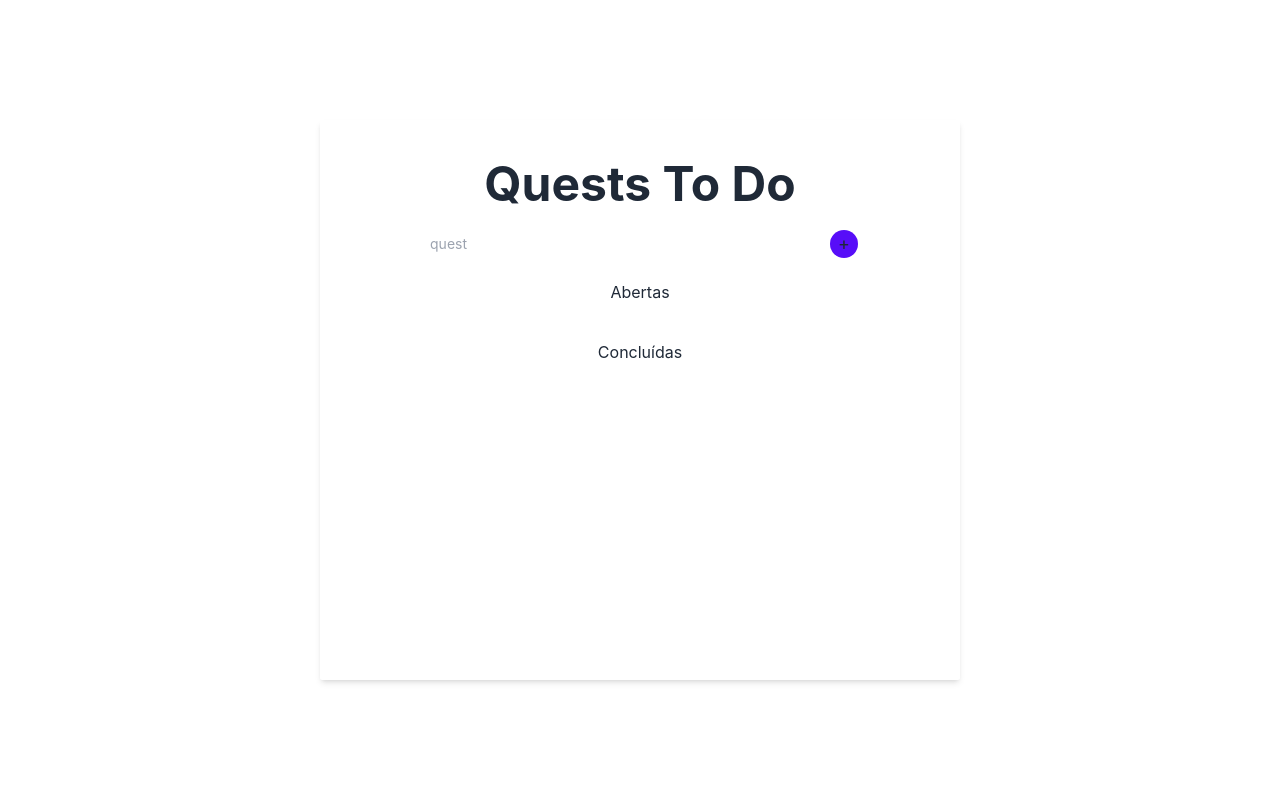
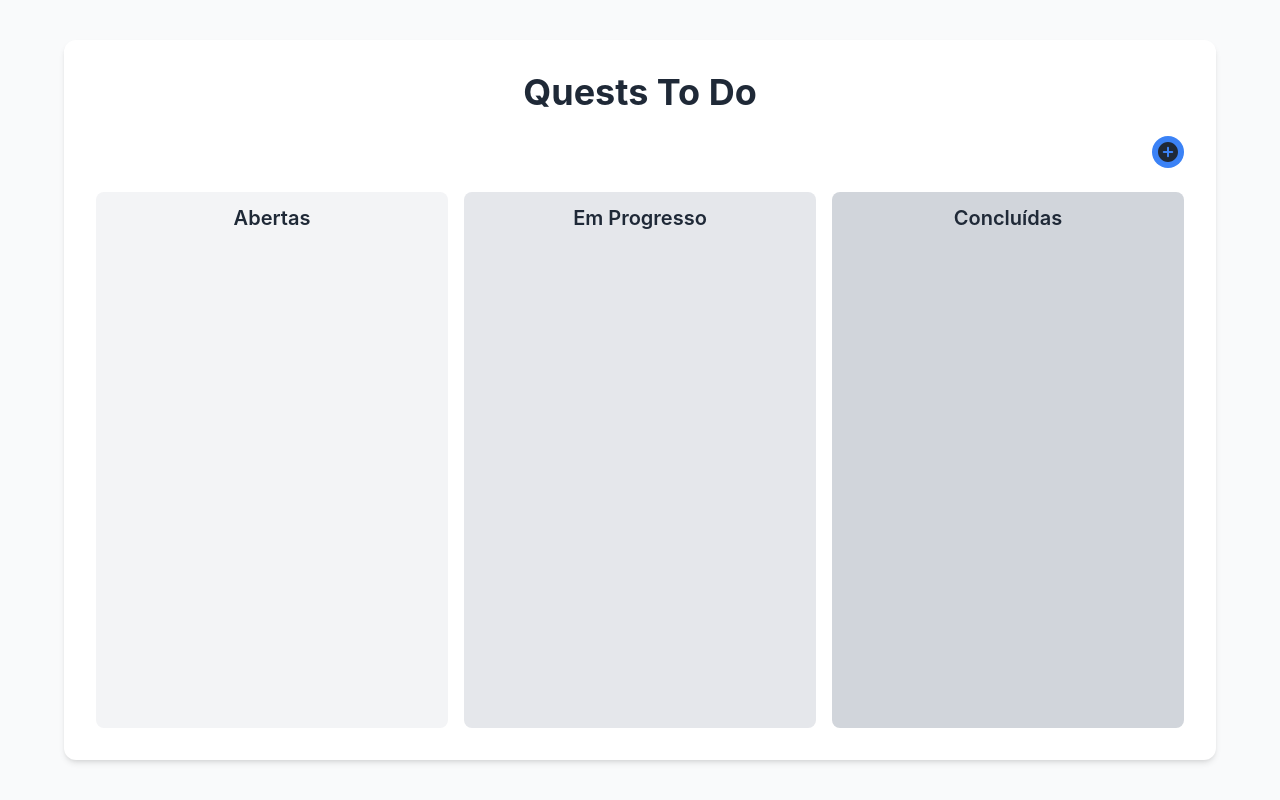
Before and after one commit to Julioall/Quests-To-Do, a React (Create React App) app: page / in a window 1280 px wide. Built offline with nearby package versions, Linux system fonts and the light colour scheme.

Commit message:
feat: adiciona suporte a arrastar e soltar para gerenciar tarefas

```diff
--- a/package.json
+++ b/package.json
@@ -3,6 +3,7 @@
   "version": "0.1.0",
   "private": true,
   "dependencies": {
+    "@hello-pangea/dnd": "^18.0.1",
     "@testing-library/jest-dom": "^5.16.5",
     "@testing-library/react": "^13.4.0",
     "@testing-library/user-event": "^13.5.0",
--- a/src/AddQuest.js
+++ b/src/AddQuest.js
@@ -1,28 +1,115 @@
-import { useState } from "react";
+import { useState, useRef, useEffect } from "react";
 
-function AddQuest(props) {
+function AddQuest({ saveAddQuest }) {
+  const [isAdding, setIsAdding] = useState(false);
   const [title, setTitle] = useState("");
+  const inputRef = useRef(null);
 
-  const handleAdd = () => {
+  useEffect(() => {
+    if (isAdding) inputRef.current?.focus();
+  }, [isAdding]);
+
+  const handleSave = () => {
     if (!title.trim()) return;
-    props.saveAddQuest(title);
+    saveAddQuest(title.trim());
     setTitle("");
+    setIsAdding(false);
+  };
+
+  const handleCancel = () => {
+    setTitle("");
+    setIsAdding(false);
+  };
+
+  const handleKeyDown = (e) => {
+    if (e.key === "Enter") handleSave();
+    if (e.key === "Escape") handleCancel();
   };
 
   return (
-    <div className="flex gap-4 w-full justify-center items-center">
-      <input
-        placeholder="quest"
-        className="rounded-full bg-secundary pl-2 input-sm flex w-[70%] focus:outline-none"
-        value={title}
-        onChange={(e) => setTitle(e.target.value)}
-      />
-      <button
-        className="flex items-center text-center rounded-full bg-primary h-fit px-2 text-lg transform ease-out duration-300"
-        onClick={handleAdd}
-      >
-        +
-      </button>
+    <div className="flex items-center justify-end w-full gap-3">
+      {!isAdding && (
+        <button
+          onClick={() => setIsAdding(true)}
+          aria-label="Adicionar nova quest"
+          className="
+            w-8 h-8 rounded-full bg-blue-500 hover:scale-110 transition
+           hover:bg-blue-600 cursor-pointer
+            transform ease-out duration-300 flex items-center justify-center
+          "
+        >
+          <svg
+            class="w-6 h-6 text-gray-800 dark:text-white"
+            aria-hidden="true"
+            xmlns="http://www.w3.org/2000/svg"
+            width="24"
+            height="24"
+            fill="currentColor"
+            viewBox="0 0 24 24"
+          >
+            <path
+              fill-rule="evenodd"
+              d="M2 12C2 6.477 6.477 2 12 2s10 4.477 10 10-4.477 10-10 10S2 17.523 2 12Zm11-4.243a1 1 0 1 0-2 0V11H7.757a1 1 0 1 0 0 2H11v3.243a1 1 0 1 0 2 0V13h3.243a1 1 0 1 0 0-2H13V7.757Z"
+              clip-rule="evenodd"
+            />
+          </svg>
+        </button>
+      )}
+
+      {isAdding && (
+        <div
+          className={`
+          flex items-center bg-white rounded-full shadow-sm w-full px-4 py-2 gap-3
+          transform transition-all duration-300 ease-in-out
+          ${
+            isAdding
+              ? "opacity-100 scale-100"
+              : "opacity-0 scale-95 pointer-events-none"
+          }
+        `}
+        >
+          <input
+            ref={inputRef}
+            type="text"
+            placeholder="Nova quest..."
+            value={title}
+            onChange={(e) => setTitle(e.target.value)}
+            onKeyDown={handleKeyDown}
+            className="
+            flex-grow rounded-full border border-gray-300 px-4 py-2
+            bg-gray-100
+            text-gray-900 placeholder-gray-400 focus:outline-none
+            focus:ring-2 focus:ring-gray-400 transition-shadow duration-300
+          "
+          />
+
+          {/* Botão verde - salvar */}
+          <button
+            onClick={handleSave}
+            disabled={!title.trim()}
+            className={`
+            w-4 h-4 rounded-full
+            ${
+              title.trim()
+                ? "bg-green-500 hover:bg-green-600 cursor-pointer"
+                : "bg-green-200 cursor-not-allowed"
+            }
+            transition transform ease-out duration-300
+          `}
+            aria-label="Salvar quest"
+          ></button>
+
+          {/* Botão vermelho - cancelar */}
+          <button
+            onClick={handleCancel}
+            className="w-4 h-4 rounded-full bg-red-500 hover:scale-110 transition
+            hover:bg-red-600 cursor-pointer
+            transform ease-out duration-300
+          "
+            aria-label="Cancelar"
+          ></button>
+        </div>
+      )}
     </div>
   );
 }
--- a/src/App.js
+++ b/src/App.js
@@ -1,119 +1,125 @@
 import { useState } from "react";
 import AddQuest from "./AddQuest";
 import QuestList from "./QuestList";
+import { DragDropContext, Droppable } from "@hello-pangea/dnd";
 
 function App() {
   const localQuests = JSON.parse(window.localStorage.getItem("quests")) || [];
   const [quests, setQuests] = useState(localQuests);
 
-  const concludedQuests = quests.filter(
-    (quest) => quest.status === "concluído"
-  );
-  const notConcludedQuests = quests.filter(
-    (quest) => quest.status === "aberto"
-  );
+  const statusMap = {
+    aberto: "Abertas",
+    fazendo: "Em Progresso",
+    concluído: "Concluídas",
+  };
 
-  function saveDeleteQuest(quest) {
-    let auxQuests = quests;
+  const groupedQuests = {
+    aberto: quests.filter((q) => q.status === "aberto"),
+    fazendo: quests.filter((q) => q.status === "fazendo"),
+    concluído: quests.filter((q) => q.status === "concluído"),
+  };
 
-    const filterAuxQuests = auxQuests.filter(
-      (auxQuest) => auxQuest.id !== quest.id
+  function saveQuestList(newList) {
+    localStorage.setItem("quests", JSON.stringify(newList));
+    setQuests(newList);
+  }
+
+  function handleDragEnd(result) {
+    const { source, destination } = result;
+    if (!destination) return;
+
+    if (
+      source.droppableId === destination.droppableId &&
+      source.index === destination.index
+    ) {
+      return;
+    }
+
+    const sourceStatus = source.droppableId;
+    const destStatus = destination.droppableId;
+
+    const sourceQuests = [...groupedQuests[sourceStatus]];
+    const [movedQuest] = sourceQuests.splice(source.index, 1);
+
+    movedQuest.status = destStatus;
+
+    const updatedQuests = quests.map((q) =>
+      q.id === movedQuest.id ? movedQuest : q
     );
 
-    localStorage.setItem("quests", JSON.stringify(filterAuxQuests));
-    getQuests();
-  }
-
-  function saveEditQuest(quest, title) {
-    let auxQuests = quests;
-    const editedQuest = {
-      id: quest.id,
-      title: title || quest.title,
-      status: quest.status,
-      created_at: quest.created_at,
-    };
-
-    const findQuestPosition = auxQuests.findIndex(
-      (quest) => quest.id === editedQuest.id
-    );
-
-    auxQuests.splice(findQuestPosition, 1, editedQuest);
-
-    localStorage.setItem("quests", JSON.stringify(auxQuests));
-
-    getQuests();
-  }
-
-  function saveConcludedQuest(quest) {
-    let auxQuests = quests;
-    const editedQuest = {
-      id: quest.id,
-      title: quest.title,
-      status: "concluído",
-      created_at: quest.created_at,
-    };
-
-    const findQuestPosition = auxQuests.findIndex(
-      (quest) => quest.id === editedQuest.id
-    );
-
-    auxQuests.splice(findQuestPosition, 1, editedQuest);
-
-    localStorage.setItem("quests", JSON.stringify(auxQuests));
-
-    getQuests();
+    saveQuestList(updatedQuests);
   }
 
   function saveAddQuest(title) {
-    let auxQuests = quests;
-    let id = 0;
-    if (auxQuests.length) {
-      id = auxQuests[auxQuests.length - 1].id;
-    }
-    id++;
-
-    const createdQuest = {
-      id: id,
-      title: title,
+    const id = quests.length ? quests[quests.length - 1].id + 1 : 1;
+    const newQuest = {
+      id,
+      title,
       status: "aberto",
-      created_at: new Date(Date.now()).toUTCString(),
+      created_at: new Date().toUTCString(),
     };
-    auxQuests.push(createdQuest);
-    localStorage.setItem("quests", JSON.stringify(auxQuests));
-    getQuests();
+    const updated = [...quests, newQuest];
+    saveQuestList(updated);
   }
 
-  function getQuests() {
-    setQuests(JSON.parse(window.localStorage.getItem("quests")));
+  function saveEditQuest(questToEdit, newTitle) {
+    const updatedQuests = quests.map((quest) =>
+      quest.id === questToEdit.id ? { ...quest, title: newTitle } : quest
+    );
+    setQuests(updatedQuests);
+    localStorage.setItem("quests", JSON.stringify(updatedQuests));
+  }
+
+  function saveDeleteQuest(questToDelete) {
+    const filteredQuests = quests.filter(
+      (quest) => quest.id !== questToDelete.id
+    );
+    setQuests(filteredQuests);
+    localStorage.setItem("quests", JSON.stringify(filteredQuests));
   }
 
   return (
-    <div className="flex h-screen justify-center items-center">
-      <div className="card w-[80%] lg:w-[50%] h-[70%] shadow-md rounded-sm transform ease-out duration-300 items-center p-10 gap-5">
-        <h1 className="text-5xl font-work font-bold w-fit text-center">
-          Quests To Do
-        </h1>
+    <div className="flex h-screen justify-center items-center bg-gray-50">
+      <div className="card w-[90%] h-[90%] shadow-md rounded-xl flex flex-col p-8 gap-6 bg-white">
+        <h1 className="text-4xl font-bold text-center">Quests To Do</h1>
         <AddQuest saveAddQuest={saveAddQuest} />
 
-        <div className="flex flex-col gap-4 w-full items-center">
-          <h2>Abertas</h2>
-          <QuestList
-            quests={notConcludedQuests}
-            saveEditQuest={saveEditQuest}
-            saveConcludedQuest={saveConcludedQuest}
-            saveDeleteQuest={saveDeleteQuest}
-          />
-        </div>
-
-        <div className="flex flex-col gap-4 w-full items-center">
-          <h2>Concluídas</h2>
-          <QuestList
-            quests={concludedQuests}
-            saveEditQuest={saveEditQuest}
-            saveConcludedQuest={saveConcludedQuest}
-            saveDeleteQuest={saveDeleteQuest}
-          />
-        </div>
+        <DragDropContext onDragEnd={handleDragEnd}>
+          <div className="flex flex-row w-full h-full gap-4 overflow-hidden">
+            {Object.entries(groupedQuests).map(([status, list]) => (
+              <div
+                key={status}
+                className={`flex flex-col w-full h-full rounded-lg p-3 gap-2 ${
+                  status === "aberto"
+                    ? "bg-gray-100"
+                    : status === "fazendo"
+                    ? "bg-gray-200"
+                    : "bg-gray-300"
+                }`}
+              >
+                <h2 className="text-xl font-semibold text-center">
+                  {statusMap[status]}
+                </h2>
+                <Droppable droppableId={status}>
+                  {(provided) => (
+                    <div
+                      className="flex flex-col gap-2 overflow-y-auto scrollbar-thin h-full"
+                      {...provided.droppableProps}
+                      ref={provided.innerRef}
+                    >
+                      <QuestList
+                        quests={list}
+                        saveEditQuest={saveEditQuest}
+                        saveDeleteQuest={saveDeleteQuest}
+                      />
+                      {provided.placeholder}
+                    </div>
+                  )}
+                </Droppable>
+              </div>
+            ))}
+          </div>
+        </DragDropContext>
       </div>
     </div>
   );
--- a/src/QuestItem.js
+++ b/src/QuestItem.js
@@ -1,87 +1,105 @@
 import { useState } from "react";
+import { Draggable } from "@hello-pangea/dnd";
 
-export default function QuestItem(props) {
-  // recebe e define o título da missão
-  const [title, setTitle] = useState(props.quest.title);
-  // recebe e define se a missão foi concluída
-  const [checked, setChecked] = useState(false);
-  // chama o estado de edição da missão no componente
-  const [editMode, setEditMode] = useState(false);
-  // define o visual da missão na lista
-  const concluded = props.quest.status === "concluído";
+export default function QuestItem({
+  quest,
+  index,
+  saveEditQuest,
+  saveDeleteQuest,
+}) {
+  const [isEditing, setIsEditing] = useState(false);
+  const [editedTitle, setEditedTitle] = useState(quest.title);
+
+  function handleSave() {
+    saveEditQuest(quest, editedTitle);
+    setIsEditing(false);
+  }
 
   return (
+    <Draggable draggableId={quest.id.toString()} index={index}>
+      {(provided) => (
         <div
-      className="flex gap-4 flex-col md:flex-row items-center"
-      // id para teste do componente
-      data-testid="questItem"
+          className="bg-white p-4 rounded-xl shadow-md flex justify-between items-center"
+          {...provided.draggableProps}
+          {...provided.dragHandleProps}
+          ref={provided.innerRef}
         >
-      <div className="flex gap-4 items-center w-full sm:w-[80%]">
+          <div className="flex-1">
+            {isEditing ? (
               <input
-          disabled={concluded}
-          type="checkbox"
-          checked={checked}
-          className="checkbox rounded-full border"
-          onChange={() => {
-            if (concluded) return;
-            else {
-              setChecked(!checked);
-              props.saveConcludedQuest(props.quest);
+                className="border rounded px-2 py-1 w-full"
+                value={editedTitle}
+                onChange={(e) => setEditedTitle(e.target.value)}
+                onBlur={handleSave}
+                onKeyDown={(e) => e.key === "Enter" && handleSave()}
+                autoFocus
+              />
+            ) : (
+              <span>{quest.title}</span>
+            )}
+          </div>
+
+          <div className="flex gap-2 ml-4">
+            {/* Botão editar / salvar */}
+            <button
+              className={`w-4 h-4 rounded-full hover:scale-110 transition ${
+                isEditing ? "bg-green-500" : "bg-yellow-400"
+              }`}
+              onClick={() => {
+                if (isEditing) {
+                  handleSave();
+                } else {
+                  setIsEditing(true);
                 }
               }}
+              title={isEditing ? "Salvar" : "Editar"}
+            >
+              <svg
+                class="w-6 h-6 text-gray-800 dark:text-white"
+                aria-hidden="true"
+                xmlns="http://www.w3.org/2000/svg"
+                width="24"
+                height="24"
+                fill="none"
+                viewBox="0 0 24 24"
+              >
+                <path
+                  stroke="currentColor"
+                  stroke-linecap="round"
+                  stroke-linejoin="round"
+                  stroke-width="2"
+                  d="M5 7h14m-9 3v8m4-8v8M10 3h4a1 1 0 0 1 1 1v3H9V4a1 1 0 0 1 1-1ZM6 7h12v13a1 1 0 0 1-1 1H7a1 1 0 0 1-1-1V7Z"
                 />
+              </svg>
+            </button>
 
-        {editMode && !concluded ? (
-          <input
-            placeholder="quest"
-            defaultValue={title}
-            onChange={(e) => setTitle(e.target.value)}
-            className="rounded-full bg-secundary pl-2 w-full input-sm flex focus:outline-none"
-            // id para teste do input
-            data-testid="input"
+            {/* Botão deletar */}
+            <button
+              className="w-8 h-8 rounded-full bg-red-500 hover:scale-110 transition"
+              onClick={() => saveDeleteQuest(quest)}
+              title="Excluir"
+            >
+              <svg
+                class="w-6 h-6 text-gray-800 dark:text-white"
+                aria-hidden="true"
+                xmlns="http://www.w3.org/2000/svg"
+                width="24"
+                height="24"
+                fill="none"
+                viewBox="0 0 24 24"
+              >
+                <path
+                  stroke="currentColor"
+                  stroke-linecap="round"
+                  stroke-linejoin="round"
+                  stroke-width="2"
+                  d="M10.779 17.779 4.36 19.918 6.5 13.5m4.279 4.279 8.364-8.643a3.027 3.027 0 0 0-2.14-5.165 3.03 3.03 0 0 0-2.14.886L6.5 13.5m4.279 4.279L6.499 13.5m2.14 2.14 6.213-6.504M12.75 7.04 17 11.28"
                 />
-        ) : (
-          <p
-            className={`break-words ${concluded ? "line-through" : ""}`}
-            // id para teste do parágrafo
-            data-testid="title"
-          >
-            {props.quest.title}
-          </p>
-        )}
-      </div>
-      {!concluded && (
-        <div
-          className="flex gap-4 w-full sm:w-fit justify-center"
-          // id da div de edição
-          data-testid="buttons"
-        >
-          <button
-            // id do botão de edição
-            data-testid="editButton"
-            onClick={() => {
-              if (editMode) props.saveEditQuest(props.quest, title);
-              setEditMode(!editMode);
-            }}
-          >
-            <svg class="w-6 h-6 text-gray-800 dark:text-white" aria-hidden="true" xmlns="http://www.w3.org/2000/svg" width="24" height="24" fill="none" viewBox="0 0 24 24">
-              <path stroke="currentColor" stroke-linecap="round" stroke-linejoin="round" stroke-width="2" d="M10.779 17.779 4.36 19.918 6.5 13.5m4.279 4.279 8.364-8.643a3.027 3.027 0 0 0-2.14-5.165 3.03 3.03 0 0 0-2.14.886L6.5 13.5m4.279 4.279L6.499 13.5m2.14 2.14 6.213-6.504M12.75 7.04 17 11.28" />
               </svg>
-
-          </button>
-          <button
-            onClick={() => {
-              if (concluded) return;
-              else props.saveDeleteQuest(props.quest);
-            }}
-          >
-            <svg class="w-6 h-6 text-gray-800 dark:text-white" aria-hidden="true" xmlns="http://www.w3.org/2000/svg" width="24" height="24" fill="none" viewBox="0 0 24 24">
-              <path stroke="currentColor" stroke-linecap="round" stroke-linejoin="round" stroke-width="2" d="M5 7h14m-9 3v8m4-8v8M10 3h4a1 1 0 0 1 1 1v3H9V4a1 1 0 0 1 1-1ZM6 7h12v13a1 1 0 0 1-1 1H7a1 1 0 0 1-1-1V7Z"/>
-            </svg>
-
             </button>
           </div>
+        </div>
       )}
-    </div>
+    </Draggable>
   );
 }
```
Also changed, not shown: src/QuestList.js (+12 -14 lines), 1 other file (tests, documents, lock files or other folders). Lines whose indentation alone changed are shown as unchanged.
